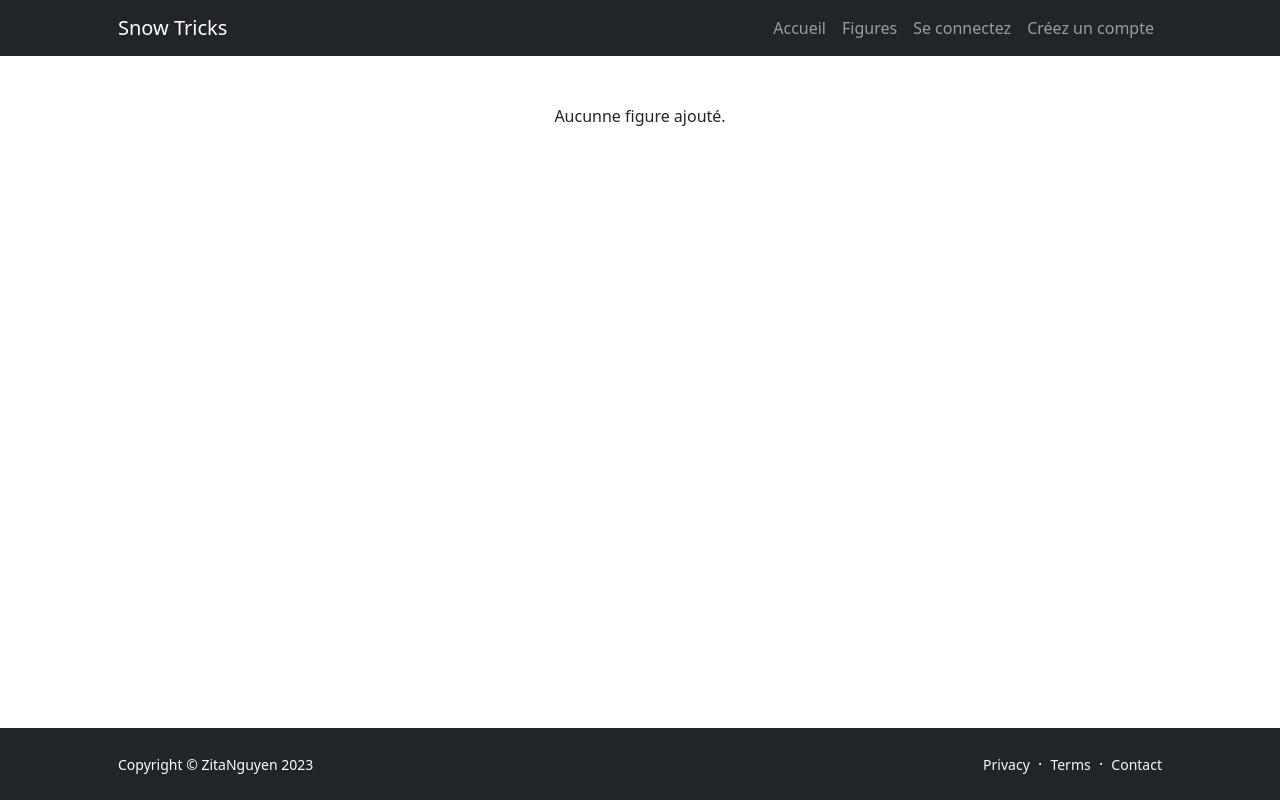
After one commit to ZitaNguyen/SnowTricks, a Symfony app: template templates/tricks/getAll.html.twig in a window 1280 px wide. The commit adds this page. Run offline with Twig, Linux system fonts and the light colour scheme; the template is opened without the code that fills it, so the values that code supplies are empty; some libraries are stand-ins or nearby versions.

Commit message:
Create get all tricks page

```diff
--- a/templates/partials/_navigation.html.twig
+++ b/templates/partials/_navigation.html.twig
@@ -5,7 +5,7 @@
         <div class="collapse navbar-collapse" id="navbarSupportedContent">
             <ul class="navbar-nav ms-auto mb-2 mb-lg-0">
                 <li class="nav-item"><a class="nav-link" href="{{ path('home') }}">Accueil</a></li>
-                <li class="nav-item"><a class="nav-link" href="#">Figures</a></li>
+                <li class="nav-item"><a class="nav-link" href="{{ path('all_tricks') }}">Figures</a></li>
                 {% if app.user %}
                     {# User is logged in, show Logout link #}
                     <li class="nav-item"><a class="nav-link" href="{{ path('add_trick') }}">+</a></li>
--- /dev/null
+++ b/templates/tricks/getAll.html.twig
@@ -0,0 +1,40 @@
+{% extends "base.html.twig" %}
+
+{% block title %}
+    Figures
+{% endblock %}
+
+{% block body %}
+<div class="row gx-5">
+    {% if tricks is empty%}
+        <p class="text-center">Aucunne figure ajouté.</p>
+    {% else %}
+        {% for trick in tricks %}
+        <div class="col-lg-3 mb-5">
+            <div class="card h-100 shadow border-0">
+                {% if trick.getImages() is not empty%}
+                    <img class="card-img-top" src="{{ asset('uploads/image/' ~ trick.getImages()[0].image) }}" alt="trick image" />
+                {% else %}
+                    <img class="card-img-top" src="{{ asset('image/snowboard.png') }}" alt="trick image default" />
+                {% endif %}
+                <div class="card-footer p-4 bg-light border-top-0 h-auto mt-auto">
+                    <div class="row">
+                        <div class="col-md-7">
+                            <a href="{{ path('get_trick', { slug: trick.slug }) }}">{{ trick.name }}</a>
+                        </div>
+                        <div class="col-md-5 d-flex align-items-center justify-content-around">
+                            <div><i class="bi bi-pencil-fill"></i></div>
+                            <div><i class="bi bi-trash-fill"></i></div>
+                        </div>
+
+                    </div>
+                </div>
+            </div>
+        </div>
+        {% endfor %}
+        <div class="d-flex justify-content-center mt-5">
+            {{ knp_pagination_render(tricks) }}
+        </div>
+    {% endif %}
+</div>
+{% endblock %}
```
Also changed, not shown: src/Controller/TrickController.php (+14 -0 lines).
